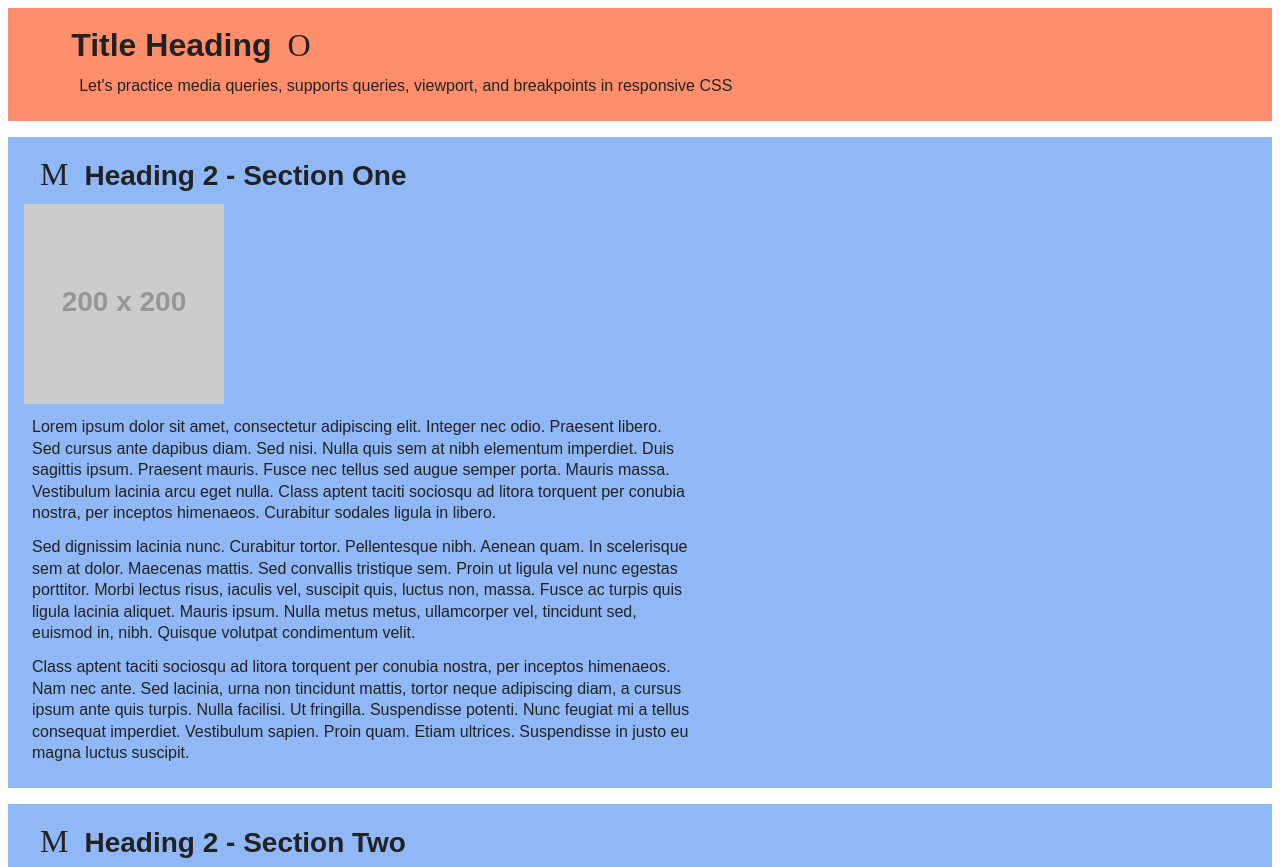
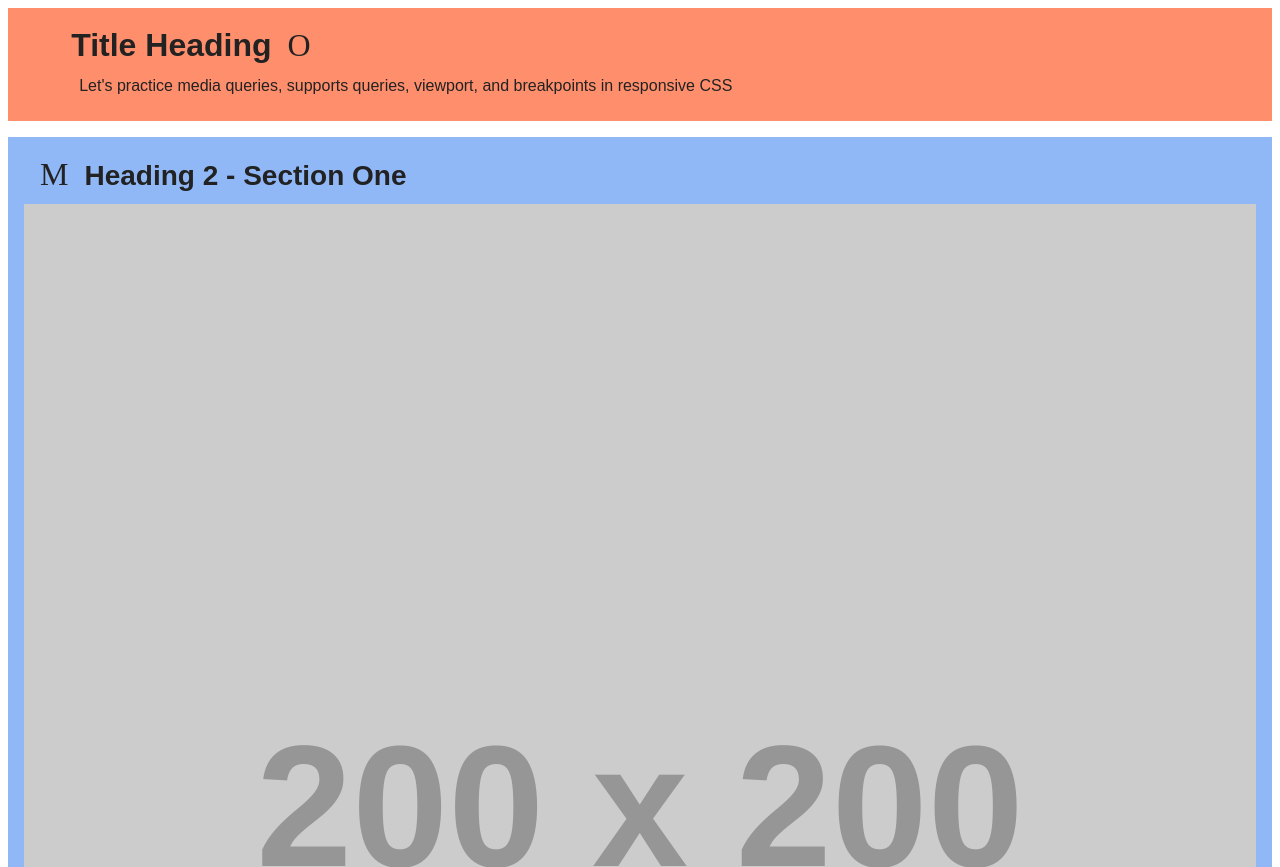
Before and after one commit to summitlincy/viewport, a plain HTML site: page index.html in a window 1280 px wide. Shown: the top 867 px of the page. Drawn offline with Linux system fonts and the light colour scheme; placeholder pictures from the web are drawn by us; some icons are missing.

Commit message:
img test

```diff
--- a/MILONE.styles.css
+++ b/MILONE.styles.css
@@ -310,10 +310,11 @@ img{
 
 /* ---------- ADJUSTING RESPONSIVE IMAGE SIZE ---------- */
 /* --------------- BEGIN RESPONSIVE IMAGE ADJUST SIZES --------------- */
-    /* img{
-        width: 300px;
-        max-width: 300px;
-    } */
+    img{
+        width: 100%;
+        height: auto;
+        display: block;
+    }
 /* --------------- END RESPONSIVE IMAGE ADJUST SIZES --------------- */
 
 
```
